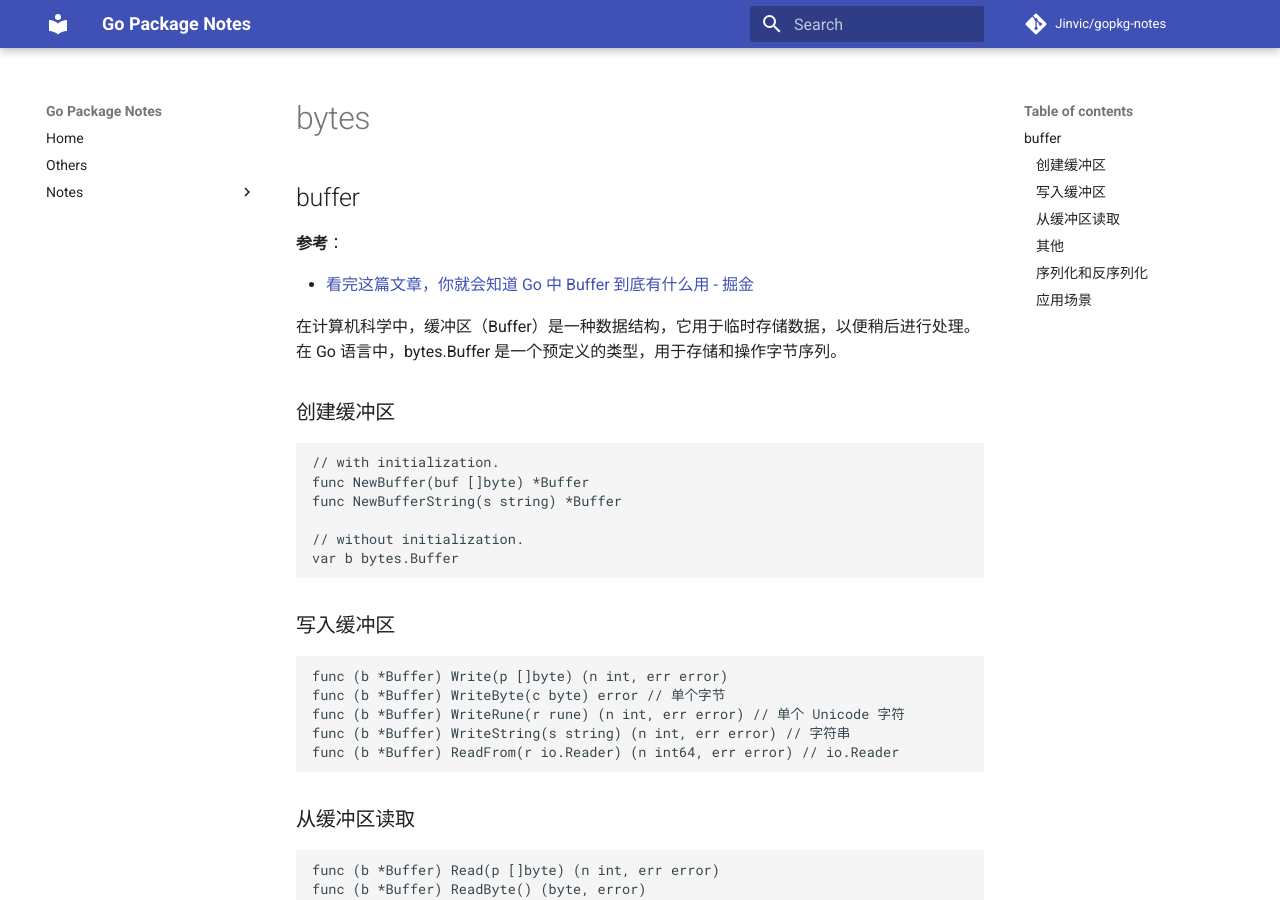
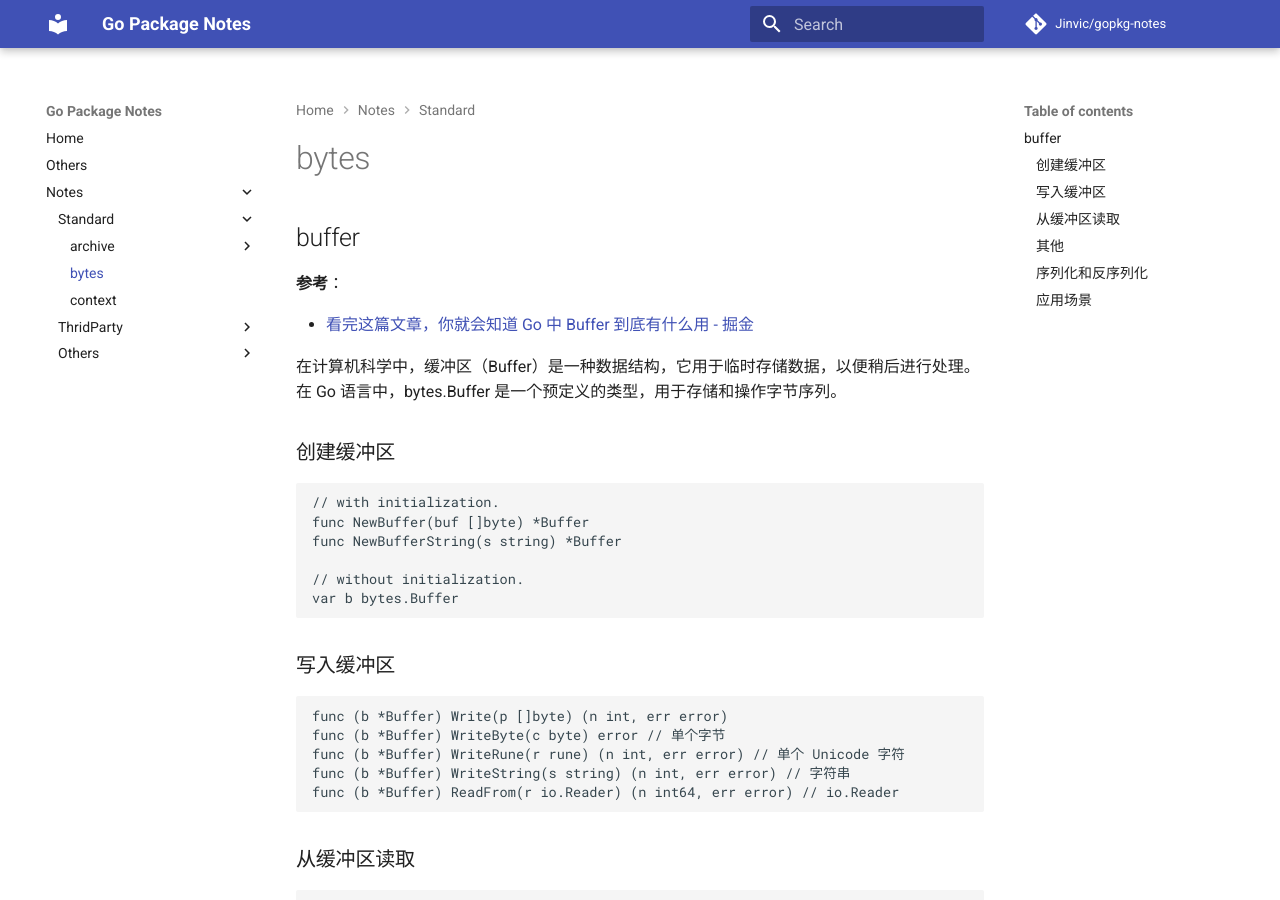
Before and after one commit to Jinvic/gopkg-notes, an MkDocs documentation site: the page built from docs/notes/standard/bytes.md, in a window 1280 px wide and 900 px high. Built offline with MkDocs 1.6.1 and Material for MkDocs 9.7.7, drawn with Linux system fonts in a browser that asks for light colours; comment, search, counter and statistics services are not loaded.

Commit message:
fix: 目录修正

```diff
--- a/mkdocs.yml
+++ b/mkdocs.yml
@@ -28,8 +28,8 @@ nav:
       - 'notes/standard/index.md'
       - archive:
         - zip: 'notes/standard/archive/zip.md'
-      - context:
-        - 'notes/standard/context/index.md'
+      - bytes: 'notes/standard/bytes.md'
+      - context: 'notes/standard/context.md'
     - ThridParty:
       - 'notes/thirdparty/index.md'
       - gorilla:
```
Also changed, not shown: docs/notes/standard/index.md (+2 -1 lines), docs/notes/thirdparty/index.md (+1 -0 lines), docs/notes/standard/bytes.md (renamed from docs/notes/standard/bytes/index.md), docs/notes/standard/context.md (renamed from docs/notes/standard/context/index.md).
